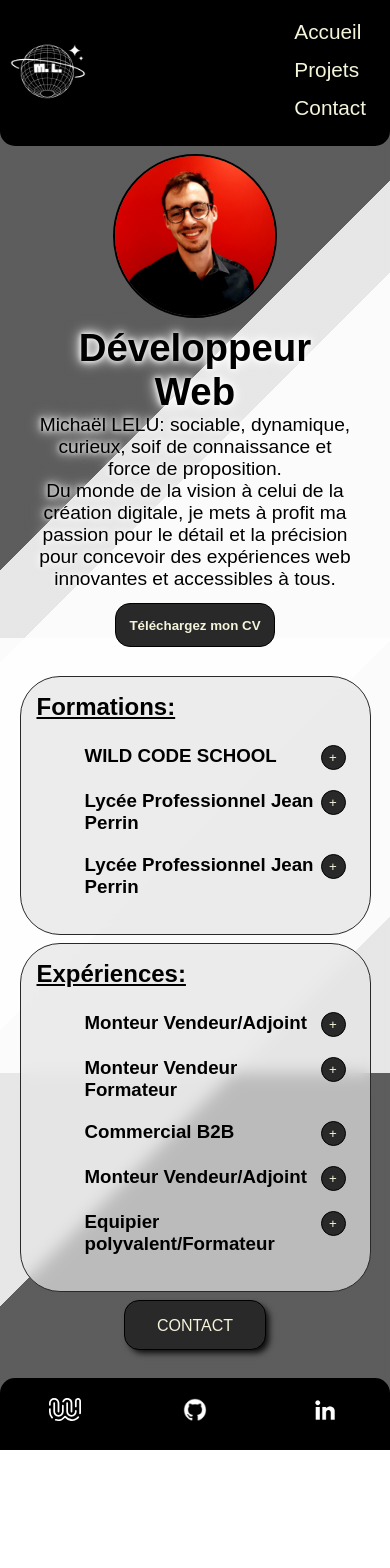
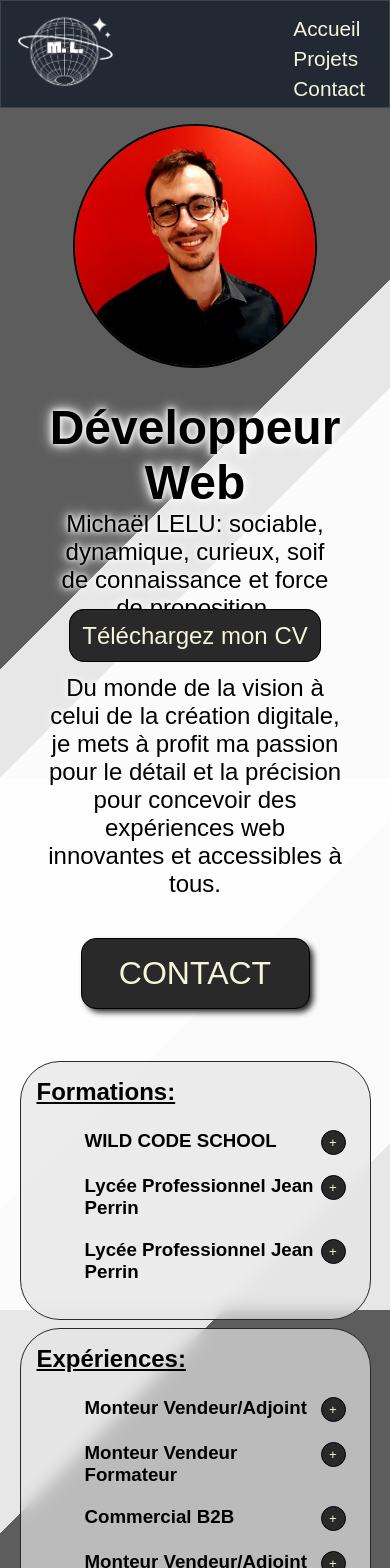
Before and after one commit to MichaelLELU/Portfolio-React, a React (Vite) app: page / in a window 390 px wide. Shown: the top 1568 px of the page. Before the commit the page ends 1450 px from the top, so only its background shows below. Built offline with nearby package versions, Linux system fonts and the light colour scheme.

Commit message:
Modernisation

```diff
--- a/src/components/footer/footerStyle.scss
+++ b/src/components/footer/footerStyle.scss
@@ -1,6 +1,8 @@
 .footer {
-    background-color:black;
-    border-radius:15px 15px 0 0;
+    backdrop-filter: blur(16px) saturate(200%);
+    -webkit-backdrop-filter: blur(16px) saturate(200%);
+    background-color: rgba(17, 25, 40, 0.76);
+    border: 1px solid rgba(255, 255, 255, 0.125);
     padding-top: 1em;
     padding-bottom: 1em;
 }
--- /dev/null
+++ b/src/components/listForm/ListForm.jsx
@@ -0,0 +1,27 @@
+import Experience from '../../components/formExp/Experience';
+import Formation from '../../components/formExp/Formation';
+import formExp from '../../../public/data/formation-exp.json'
+import './listStyle.scss'
+
+export default function ListForm () {
+
+    return (
+        <div className='articles'>
+        <article className='boxFormExp'>
+            <h2 className='titleH'>Formations:</h2>
+            <ul>
+                {formExp.formation.map ((f)=> (
+                    <Formation key={f.index} form={f}/>
+                )) }
+            </ul>
+        </article>
+        <article className='boxFormExp'>
+               <h2 className='titleH'>Expériences:</h2>
+                <ul> {formExp.experience.map((e) => (
+                <Experience key={e.index} exp={e} handleToggleEx/>
+               ))}
+                </ul>
+        </article>
+        </div>
+    )
+}
--- /dev/null
+++ b/src/components/listForm/listStyle.scss
@@ -0,0 +1,70 @@
+.titleH {
+    margin-bottom: 1em;
+    text-decoration: underline;
+}
+
+.listForm {
+    margin-bottom: 1em;
+}
+
+.boxFormExp {
+    border: solid 1px rgb(42, 41, 42);
+    border-radius: 40px;
+    background-color: rgb(228, 228, 228,0.7);
+    backdrop-filter: blur(8px);
+    padding: 1em;
+}
+
+
+.articles {
+    display: flex;
+    flex-direction: column;
+    max-width: 70%;
+    margin-left: 15%;
+    gap: 1em;
+    margin-bottom: 3em;
+}
+
+
+.buttonMore {
+    width: 25px;
+    height: 25px;
+    background-color: rgb(42, 41, 42);
+    color: beige;
+    border: 1px solid black;
+    border-radius: 50%;
+}
+:hover.buttonMore {
+    background-color: rgb(123, 61, 123);
+    width: 26px;
+    height: 26px;
+}
+
+
+
+
+@media screen and (max-width: 830px) {
+    .presentation {
+        display: flex;
+        flex-direction: column;
+        justify-content: space-around;
+        align-items: center;
+        margin-bottom: 0;
+    }
+    .presentationText {
+        display: block;
+        text-align: center;
+        font-size: 1.5em;
+        margin: 2em;
+        margin-bottom: 1em;
+        margin-top: 0;
+    }
+}
+
+@media screen and (max-width: 500px) {
+    .articles {
+        gap: 0.5em;
+        max-width: 95%;
+        margin: 5%;
+    }
+}
--- a/src/components/navbar/navBarStyle.scss
+++ b/src/components/navbar/navBarStyle.scss
@@ -1,13 +1,17 @@
 .navBar {
-    background-color: black;
+    backdrop-filter: blur(16px) saturate(200%);
+    -webkit-backdrop-filter: blur(16px) saturate(200%);
+    background-color: rgba(17, 25, 40, 0.76);
+    border: 1px solid rgba(255, 255, 255, 0.125);
     display: flex;
     justify-content: space-between;
     align-items: center;
-    border-radius: 0 0 15px 15px;
+
 }
 
 .logo {
-    width: 10em;
+    width: 6em;
+    margin-left: 1em;
 }
 
 .navLink {
@@ -69,6 +73,7 @@ ul li {
         width: 8em;
     }
     .navLink {
+        margin-bottom:0.2em ;
         line-height: 2em;
     }
     .lien {
@@ -88,7 +93,8 @@ ul li {
     .navLink {
         display: block;
         margin: 1em;
-        line-height: 2em;
+        margin-bottom: 0;
+        line-height: 1.5em;
     }
     .lien {
         font-size: 1.3em;
--- a/src/main.jsx
+++ b/src/main.jsx
@@ -33,7 +33,7 @@ const router = createBrowserRouter(
   },
   {
     path: "*",
-    element: (<div className="404">
+    element: (<div className="erreur">
       <h1>Page not Found</h1>
       <img src="./assets/404.jpg" alt="404 not found on a land " />
     <Link to='/'>RETOUR</Link>
--- a/src/pages/homepage/HomePage.jsx
+++ b/src/pages/homepage/HomePage.jsx
@@ -1,16 +1,12 @@
 import { Link } from 'react-router-dom';
 import photo from '../../assets/MichaelL.jpg'
-import formExp from '../../../public/data/formation-exp.json'
 import './homeStyle.scss'
-import Experience from '../../components/formExp/Experience';
-import Formation from '../../components/formExp/Formation';
+import ListForm from '../../components/listForm/ListForm';
+
 
 
 export default function HomePage () {
 
-    const handleDownloadClick = () => {
-        window.open("/data/CVMichaelLELU.pdf", "_blank");
-      };
 
     return (
         <main>
@@ -19,31 +15,18 @@ export default function HomePage () {
                 <div className='presentationText'>
                     <h1>Développeur Web </h1>
                     <p>Michaël LELU: sociable, dynamique, curieux,
-                    soif de connaissance et force de proposition. <br />
-                    Du monde de la vision à celui de la création digitale,
+                    soif de connaissance et force de proposition.</p>
+                    <Link to="/data/CVMichaelLELU.pdf" target='_blank' className='lienCV' download>Téléchargez mon CV</Link>
+                </div>
+
+            </div>
+                <div className='buttons'>
+                <p className='presentationText'> Du monde de la vision à celui de la création digitale,
                     je mets à profit ma passion pour le détail et la précision pour
                     concevoir des expériences web innovantes et accessibles à tous.</p>
-                    <button onClick={handleDownloadClick} className='lienCV'>Téléchargez mon CV</button>
+                <Link to='/contact' className='buttonContact'>CONTACT</Link>
                 </div>
-            </div>
-            <div className='articles'>
-                <article className='formations'>
-                    <h2 className='titleH'>Formations:</h2>
-                    <ul>
-                        {formExp.formation.map ((f)=> (
-                            <Formation key={f.index} form={f}/>
-                        )) }
-                    </ul>
-                </article>
-                <article className='experiences'>
-                       <h2 className='titleH'>Expériences:</h2>
-                        <ul> {formExp.experience.map((e) => (
-                        <Experience key={e.index} exp={e} handleToggleEx/>
-                       ))}
-                        </ul>
-                </article>
-                <Link to='/contact' className='buttonContact'>CONTACT</Link>
-            </div>
+                <ListForm/>
         </main>
     )
 }
--- a/src/pages/homepage/homeStyle.scss
+++ b/src/pages/homepage/homeStyle.scss
@@ -2,29 +2,44 @@
     margin: 2em;
     border: 2px solid black;
     border-radius: 50%;
-    width: 16em;
+    width: 20em;
 }
 .presentation {
     display: flex;
     justify-content: space-around;
     align-items: center;
+    margin-left: 10em;
+    margin-right: 10em;
+    margin-bottom: 5em;
 }
 .presentationText {
-    display: block;
+    display: flex;
+    flex-direction: column;
+    align-items: center;
     text-align: center;
+    gap: 2em;
+    margin-top: 2em;
     margin-left: 2em;
     margin-right: 2em;
     font-size: 2em;
     text-shadow: 0 0 5px #FFF, 0 0 10px #FFF,  0 0 15px #FFF;
 }
+.buttons {
+    display: flex;
+    flex-direction: column;
+    align-items: center;
+    gap: 3em;
+}
 .lienCV {
-    font-weight: bold;
+    width: 50%;
+    font-size: 1em;
+    text-shadow: none;
+    text-decoration: none;
     border: 1px solid black;
     border-radius: 15px;
     background-color: rgb(42, 41, 42);
-    padding: 1em;
+    padding: 0.5em;
     color: beige;
-    margin: 1em;
 }
 
 :hover.lienCV {
@@ -32,60 +47,13 @@
     text-decoration: underline;
     box-shadow: 4px 4px 6px -1px rgba(0,0,0,0.9);
 }
-.articles {
-    display: flex;
-    flex-direction: column;
-    max-width: 70%;
-    margin-left: 15%;
-    gap: 1em;
-}
-.formations {
-    border: solid 1px rgb(42, 41, 42);
-    border-radius: 40px;
-    background-color: rgb(228, 228, 228,0.7);
-    backdrop-filter: blur(8px);
-    padding: 1em;
-}
-.experiences {
-    border: solid 1px rgb(42, 41, 42);
-    border-radius: 40px;
-    background-color: rgb(228, 228, 228,0.7);
-    backdrop-filter: blur(8px);
-    padding: 1em;
-}
-
-.titleH {
-    margin-bottom: 1em;
-    text-decoration: underline;
-}
-
-.listForm {
-    margin-bottom: 1em;
-
-}
-
-.buttonMore {
-    width: 25px;
-    height: 25px;
-    background-color: rgb(42, 41, 42);
-    color: beige;
-    border: 1px solid black;
-    border-radius: 50%;
-}
-:hover.buttonMore {
-    background-color: rgb(123, 61, 123);
-    width: 26px;
-    height: 26px;
-}
 
 .buttonContact {
-width: 40%;
-height: 3em;
-padding-top: 2em;
+    font-size: 2em;
+    width: 50%;
     text-align: center;
-margin-left: auto;
-margin-right: auto;
-margin-bottom: 4em;
+    padding: 1em;
+    margin-bottom: 2em;
     text-decoration: none;
     border: 1px solid black;
     border-radius: 15px;
@@ -103,23 +71,8 @@ box-shadow: 4px 4px 6px -1px rgba(0,0,0,0.9);
 
 @media screen and (max-width: 830px) {
     .photo {
-        width: 10em;
-        margin: 0.5em;
-    }
-    .presentation {
-        display: flex;
-        flex-direction: column;
-        justify-content: space-around;
-        align-items: center;
-        margin-bottom: 0;
-    }
-    .presentationText {
-        display: block;
-        text-align: center;
-        font-size: 1.5em;
-        margin: 2em;
-        margin-bottom: 1em;
-        margin-top: 0;
+        width: 15em;
+        margin-top: 1em;
     }
     .lienCV {
         margin-bottom: 0;
@@ -127,21 +80,19 @@ box-shadow: 4px 4px 6px -1px rgba(0,0,0,0.9);
     .buttonContact {
         margin-bottom: 2em;
     }
+    .presentation {
+        margin-bottom: 1.5em;
     }
-
-@media screen and (max-width: 500px) {
     .presentationText {
-        font-size: 1.2em;
-        margin-bottom: 0.5em;
+        font-size: 1.5em;
+        margin-top: 1em;
+        gap:1.5em;
     }
-    .articles {
-        gap: 0.5em;
-        max-width: 95%;
-        margin: 5%;
+    .buttonContact{
+        padding: 0.5em;
+        margin-bottom: 1em;
     }
-    .buttonContact {
-        padding-top: 1em;
-        height: 2em;
-        margin-bottom: 0.5em;
+    .buttons{
+        gap:1em;
     }
 }
--- a/src/styleApp.scss
+++ b/src/styleApp.scss
@@ -11,3 +11,9 @@
     background-size: cover;
     background-repeat: no-repeat;
 }
+
+.erreur {
+    display: flex;
+    flex-direction: column;
+    justify-content: center;
+}
```
Also changed, not shown: src/assets/ML_1_logoW.png. Lines whose indentation alone changed are shown as unchanged.
